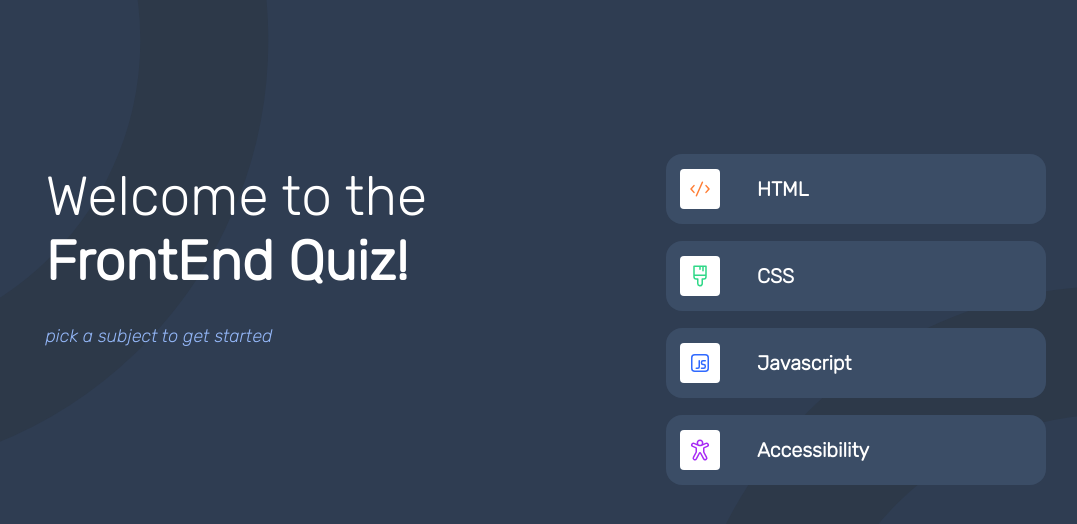
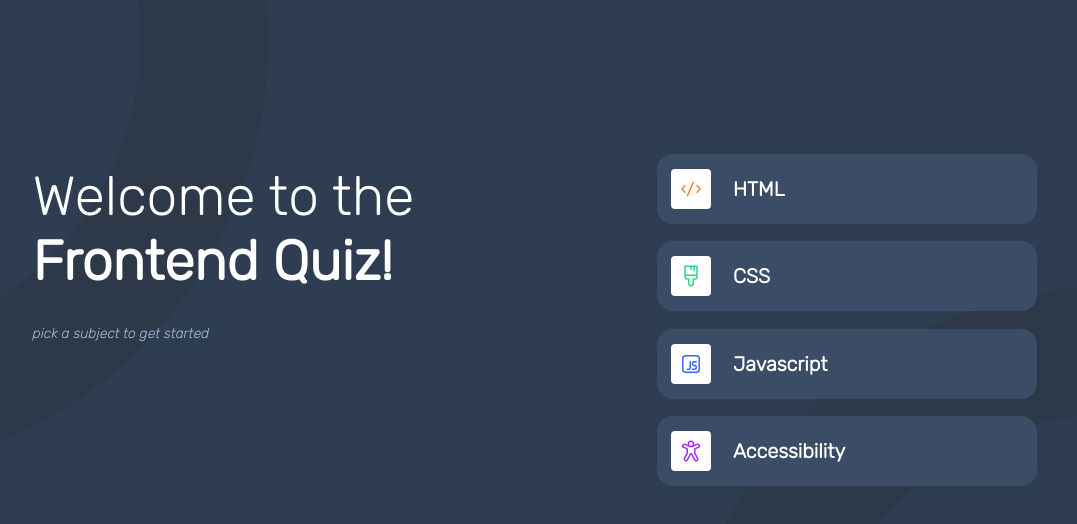
Before and after one commit to KwesiSai/FrontEndQuizApp, a React (Create React App) app in the folder frontend-react/: page / in a window 1280 px wide. Shown: the top 524 px of the page, without its empty margins (121-1198 px from the left). Built offline with nearby package versions, Linux system fonts and the light colour scheme.

Commit message:
update index.css file , and minor changes to home and app

```diff
--- a/frontend-react/src/home/home.css
+++ b/frontend-react/src/home/home.css
@@ -2,7 +2,7 @@
     display: flex;
     flex-direction: row;
     margin-top: 12%;
-    margin-left: 13%;
+    margin-left: 12%;
     margin-right: 5%;
     z-index: 2;
     position: relative;
@@ -44,7 +44,7 @@
     object-fit: contain;
 }
 .topic span{
-    margin-left: 10%;
+    margin-left: 6%;
     font-size: 20px;
 }
 .Home{
@@ -74,8 +74,8 @@
 
   .Home p{
     font-family: Rubik-Italic;
-    font-size: 18px;
-    color: rgb(148, 183, 248);
+    font-size: 14px;
+    color: rgb(171, 193, 225);
     margin-top: 5%;
   }
   *{
--- a/frontend-react/src/home/home.tsx
+++ b/frontend-react/src/home/home.tsx
@@ -14,7 +14,7 @@ interface Props {
     return (
     <div className="container">
          <div className="Home">
-            <h1>Welcome to the <span>FrontEnd Quiz!</span></h1>
+            <h1>Welcome to the <span>Frontend Quiz!</span></h1>
             <p> pick a subject to get started</p>
         </div>
 
--- a/frontend-react/src/index.css
+++ b/frontend-react/src/index.css
@@ -1,9 +1,5 @@
 body {
-  font-family: -apple-system, BlinkMacSystemFont, 'Segoe UI', 'Roboto', 'Oxygen',
-    'Ubuntu', 'Cantarell', 'Fira Sans', 'Droid Sans', 'Helvetica Neue',
-    sans-serif;
-  -webkit-font-smoothing: antialiased;
-  -moz-osx-font-smoothing: grayscale;
+  font-family: Rubik;
   background-color: rgb(47, 61, 82);
   color: white;
   font-weight: 100;
--- a/frontend-react/src/quiztest/quiz.css
+++ b/frontend-react/src/quiztest/quiz.css
@@ -111,7 +111,7 @@ transform: scale(1.1);
 }
 .question-count, .question-count span{
     font-family: Rubik-Italic;
-    color:rgb(148, 183, 248);
+    color:rgb(171, 193, 225);
 
 }
 .question-text{
```
